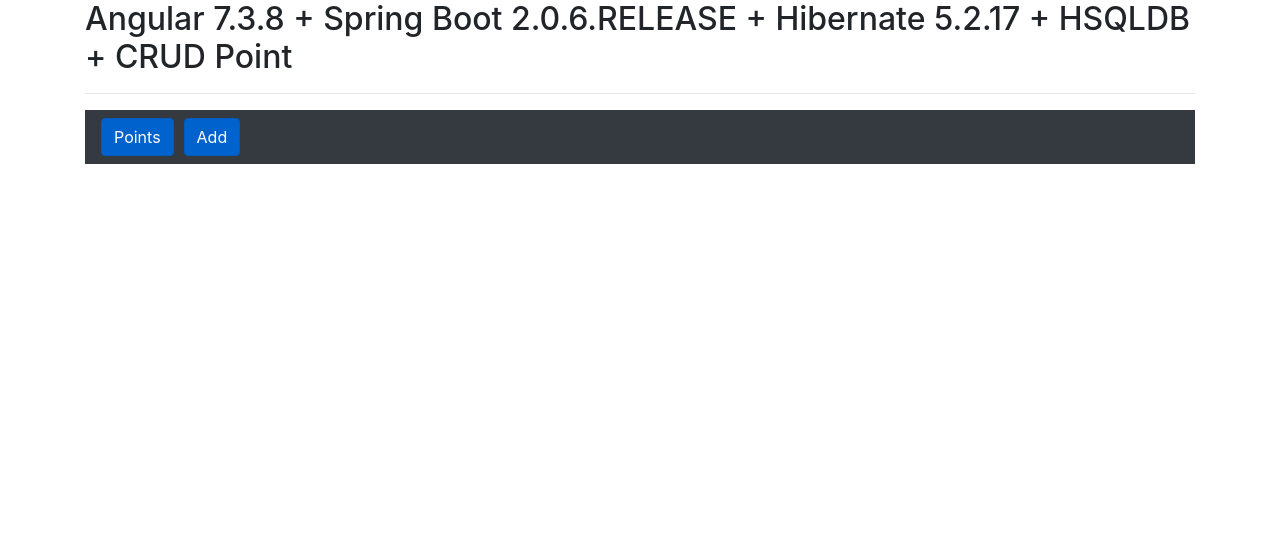
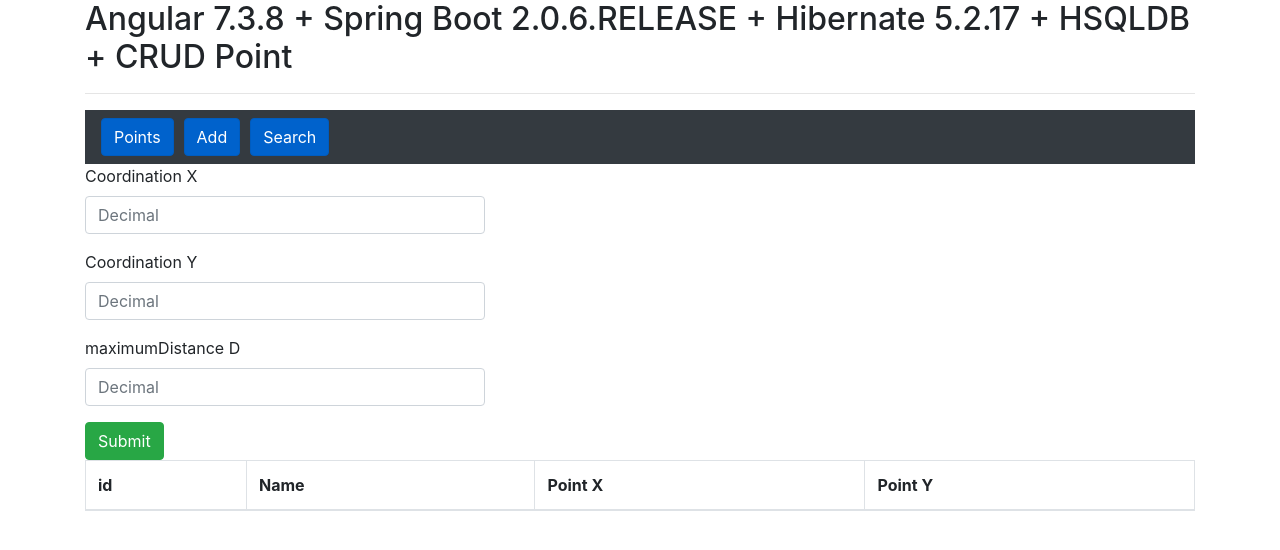
Before and after one commit to MarceloPF/xy-inc, an Angular app in the folder frontend/: page /point/search in a window 1280 px wide. Before the commit this address led to /. Shown: the top 550 px of the page. Built offline with nearby package versions, Linux system fonts and the light colour scheme.

Commit message:
Create screen for search a point next same a where

```diff
--- /dev/null
+++ b/frontend/src/app/SearchPoint.ts
@@ -0,0 +1,6 @@
+
+export class SearchPoint {
+    coordinationX: number;
+    coordinationY: number;
+    maximumDistanceD: number;
+}
--- a/frontend/src/app/app-routing.module.ts
+++ b/frontend/src/app/app-routing.module.ts
@@ -2,12 +2,14 @@
 import { Routes, RouterModule } from '@angular/router';
 import { PointListComponent } from './point-list/point-list.component';
 import { CreatePointComponent } from './create-point/create-point.component';
+import { PointDetailsComponent } from './point-details/point-details.component';
 
 const routes: Routes = [
     { path: '', redirectTo: 'point', pathMatch: 'full' },
     { path: 'point/list', component: PointListComponent },
     { path: 'point/add', component: CreatePointComponent },
     { path: 'point/edit/:id', component: CreatePointComponent },
+    { path: 'point/search', component: PointDetailsComponent },
     {path : '', component : PointListComponent}
 
 ];
--- a/frontend/src/app/app.component.html
+++ b/frontend/src/app/app.component.html
@@ -11,6 +11,9 @@
             <li class="nav-item" style="margin-left: 10px;">
                 <a routerLink="point/add" class="btn btn-primary active" role="button" routerLinkActive="active">Add</a>
             </li>
+            <li class="nav-item" style="margin-left: 10px;">
+                <a routerLink="point/search" class="btn btn-primary active" role="button" routerLinkActive="active">Search</a>
+            </li>
         </ul>
 
     </nav>
--- a/frontend/src/app/point-details/point-details.component.html
+++ b/frontend/src/app/point-details/point-details.component.html
@@ -1,18 +1,44 @@
-<div *ngIf="point">
-    <div>
-        <label>Id: </label> {{point.id}}
+<div style="width: 400px;">
+    <form (ngSubmit)="onSubmit()">
+
+        <div class="form-group">
+            <label for="name">Coordination X </label>
+            <input type="number" class="form-control" name="coordinationX" placeholder="Decimal" [(ngModel)]="point.coordinationX"
+            ng-pattern="/^[0-9]+(\.[0-9]{1,2})?$/" step="0.01" />
+        </div>
+
+        <div class="form-group">
+            <label for="name">Coordination Y</label>
+            <input type="number" class="form-control" name="coordinationY" placeholder="Decimal" [(ngModel)]="point.coordinationY"
+             ng-pattern="/^[0-9]+(\.[0-9]{1,2})?$/" step="0.01" />
+        </div>
+        <div class="form-group">
+            <label for="name">maximumDistance D</label>
+            <input type="number" class="form-control" name="maximumDistanceD" placeholder="Decimal" [(ngModel)]="point.maximumDistanceD"
+             ng-pattern="/^[0-9]+(\.[0-9]{1,2})?$/" step="0.01" />
+        </div>
+
+
+        <button type="submit" class="btn btn-success">Submit</button>
+    </form>
+</div>
+<div class="panel-body">
+        <table class="table table-striped table-bordered">
+            <thead>
+                <tr>
+                    <th>id</th>
+                    <th>Name</th>
+                    <th>Point X</th>
+                    <th>Point Y</th>
+                </tr>
+            </thead>
+            <tbody>
+                <tr *ngFor="let point of points">
+                    <td>{{point.id}}</td>
+                    <td>{{point.name}}</td>
+                    <td>{{point.point_x}}</td>
+                    <td>{{point.point_y}}</td>
+                </tr>
+            </tbody>
+        </table>
     </div>
-    <div>
-        <label>Name: </label> {{point.name}}
-    </div>
-    <div>
-        <label>Point X: </label> {{point.point_x}}
-    </div>
-    <div>
-        <label>Point Y: </label> {{point.point_y}}
-    </div>
-
-    <span class="button is-small btn-danger" (click)='deletePoint()'>Delete</span>
-
-    <hr />
-</div>
--- a/frontend/src/app/point-details/point-details.component.ts
+++ b/frontend/src/app/point-details/point-details.component.ts
@@ -1,7 +1,8 @@
 import { Component, OnInit, Input } from '@angular/core';
 import { Point } from '../point';
 import { PointService } from '../point.service';
-import { PointListComponent } from '../point-list/point-list.component';
+import { Observable } from 'rxjs';
+import { SearchPoint } from '../SearchPoint';
 
 @Component({
     selector: 'app-point-details',
@@ -10,12 +11,19 @@
 })
 export class PointDetailsComponent implements OnInit {
 
-    @Input() point: Point;
+    @Input() point: SearchPoint;
+
+    points: Observable<Point[]>;
+
+    constructor(private pointService: PointService) { }
+
+    ngOnInit() {
+        this.point = new SearchPoint();
+    }
 
 
-    constructor(private pointService: PointService, private listComponent: PointListComponent) { }
-
-    ngOnInit() {
+    onSubmit() {
+        this.pointService.searchForNearbyPoints(this.point)
+            .subscribe(data => this.points = data.points);
     }
-
 }
--- a/frontend/src/app/point.service.ts
+++ b/frontend/src/app/point.service.ts
@@ -1,6 +1,7 @@
 import { Injectable } from '@angular/core';
 import { HttpClient } from '@angular/common/http';
 import { Observable } from 'rxjs';
+import { SearchPoint } from './SearchPoint';
 
 @Injectable({
     providedIn: 'root'
@@ -30,4 +31,11 @@
     getPointsList(): Observable<any> {
         return this.http.get(`${this.baseUrl}`);
     }
+
+    searchForNearbyPoints(point: SearchPoint): Observable<any> {
+        let params = 'coordinationX=' + point.coordinationX;
+        params += '&coordinationY=' + point.coordinationY;
+        params += '&maximumDistanceD=' + point.maximumDistanceD;
+        return this.http.get(`${this.baseUrl}/searchForNearbyPoints?${params}`);
+    }
 }
```
